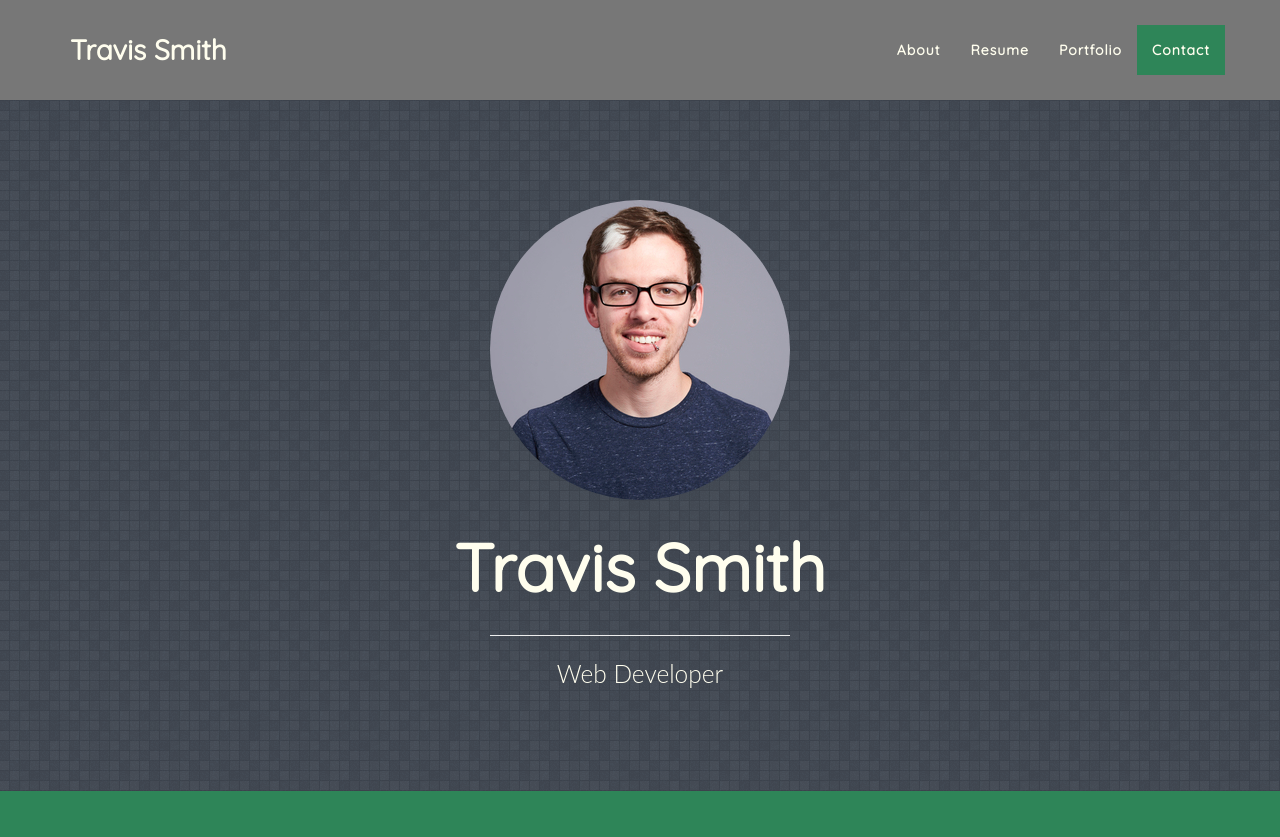
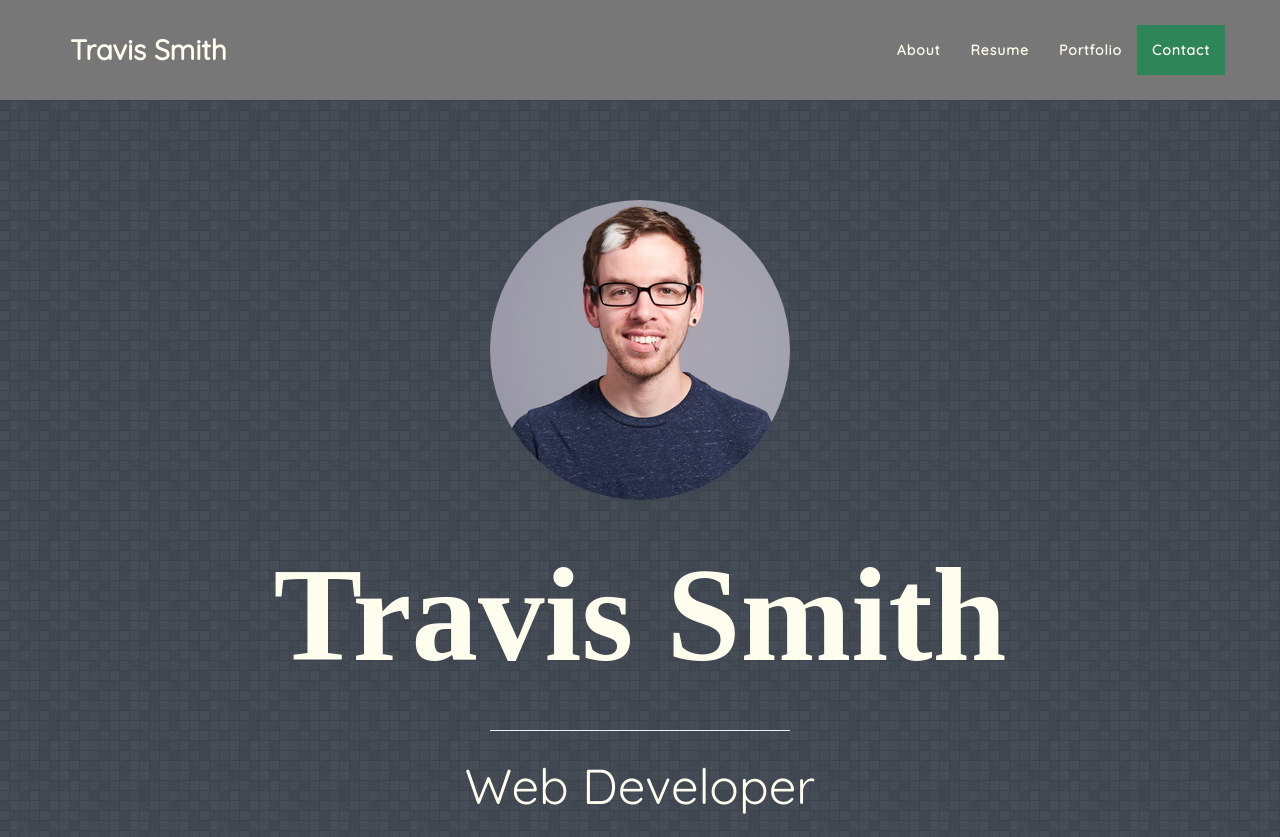
Before and after one commit to SmithTM90/SmithTM90.github.io, a website: page index.html in a window 1280 px wide. Shown: the top 837 px of the page. Drawn offline with nearby package versions, Linux system fonts and the light colour scheme; a web font is replaced by a local one.

Commit message:
fixed font error

```diff
--- a/css/freelancer.css
+++ b/css/freelancer.css
@@ -79,7 +79,7 @@ header img {
   display: block;
   margin: 0 auto 20px;
 }
-header .intro-text .name {
+header .intro-text {
   display: block;
   font-family: "Quicksand", "Helvetica Neue", Helvetica, Arial, sans-serif;
   font-weight: 700;
```
